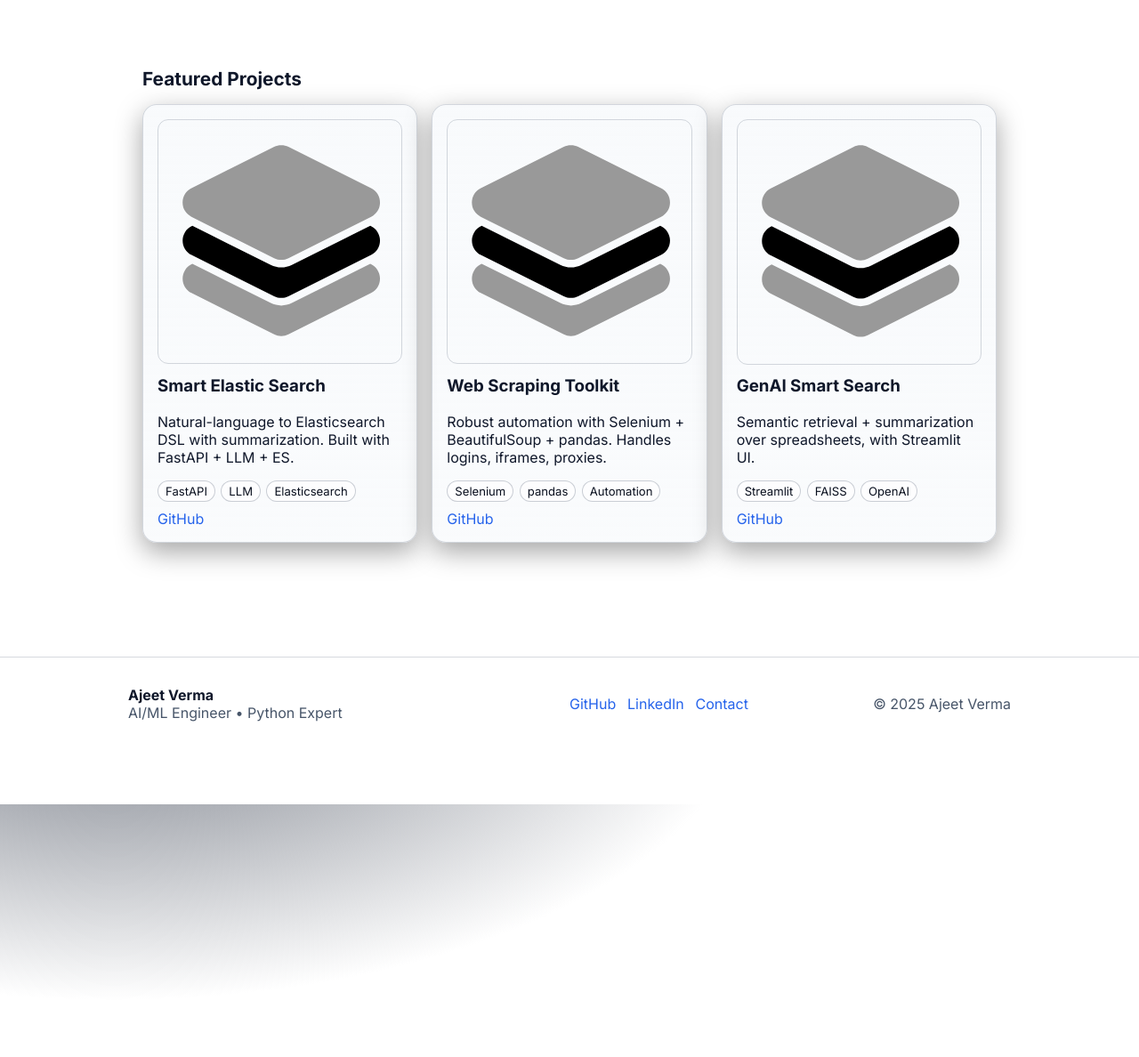
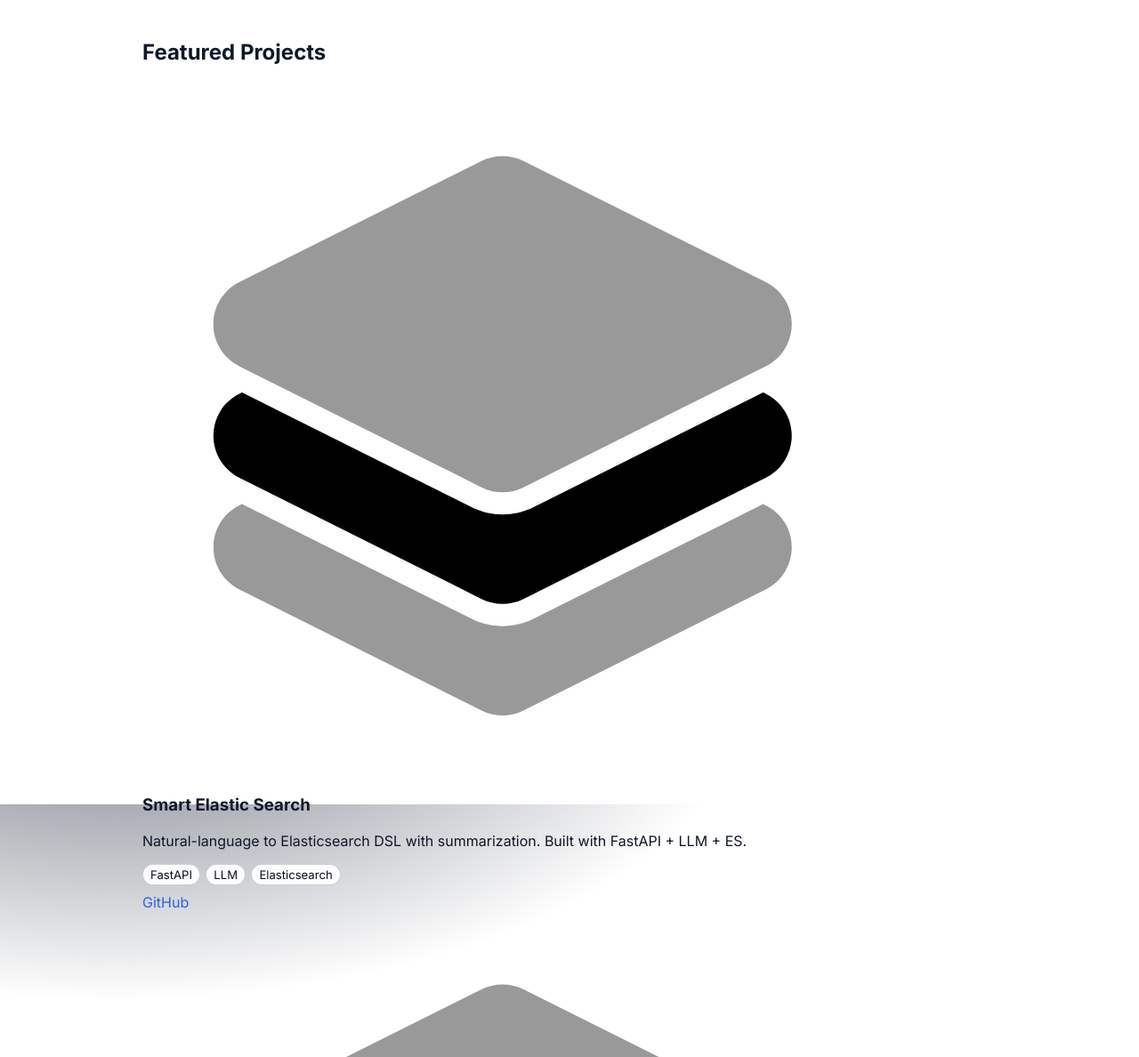
Before and after one commit to ajeet214/ajeet214.github.io, a Jekyll site: the page built from index.html, in a window 1280 px wide and 1400 px high, scrolled down 284 px. Shown: the part 212-1400 px from the top of the window at 89% size. Built offline with Jekyll 4.4.1, drawn with Linux system fonts in a browser that asks for light colours.

Commit message:
removed card css

```diff
--- a/assets/css/_components.scss
+++ b/assets/css/_components.scss
@@ -1,5 +1,5 @@
 /* ===========================
-   Buttons, Cards, Tags, Lists
+   Buttons, Tags, Lists
    =========================== */
 button, .btn{
   background: var(--primary);
@@ -7,22 +7,6 @@ button, .btn{
   border-radius:.5rem; font-weight:600; cursor:pointer; transition: background .2s ease;
 }
 button:hover, .btn:hover { background: var(--accent); }
-
-.card{
-  background: linear-gradient(180deg,
-    color-mix(in oklab, var(--card) 96%, transparent),
-    color-mix(in oklab, var(--card) 78%, transparent));
-  border:1px solid color-mix(in oklab, var(--muted) 22%, transparent);
-  border-radius:16px; padding:1rem;
-  box-shadow: 0 10px 30px color-mix(in oklab, black 28%, var(--bg) 72%);
-}
-.card__img{ border-radius:12px; border:1px solid color-mix(in oklab, var(--muted) 22%, transparent); margin-bottom:.8rem }
-
-.section-title { font-size:1.3rem; margin:2rem 0 1rem }
-.grid { display:grid; gap:1rem }
-.grid--cards { grid-template-columns: repeat(3, 1fr) }
-@media (max-width:1000px){ .grid--cards{ grid-template-columns:repeat(2,1fr) } }
-@media (max-width:640px){ .grid--cards{ grid-template-columns:1fr } }
 
 .tags{ display:flex; flex-wrap:wrap; gap:.4rem; margin:.6rem 0 }
 .tags span{
```
